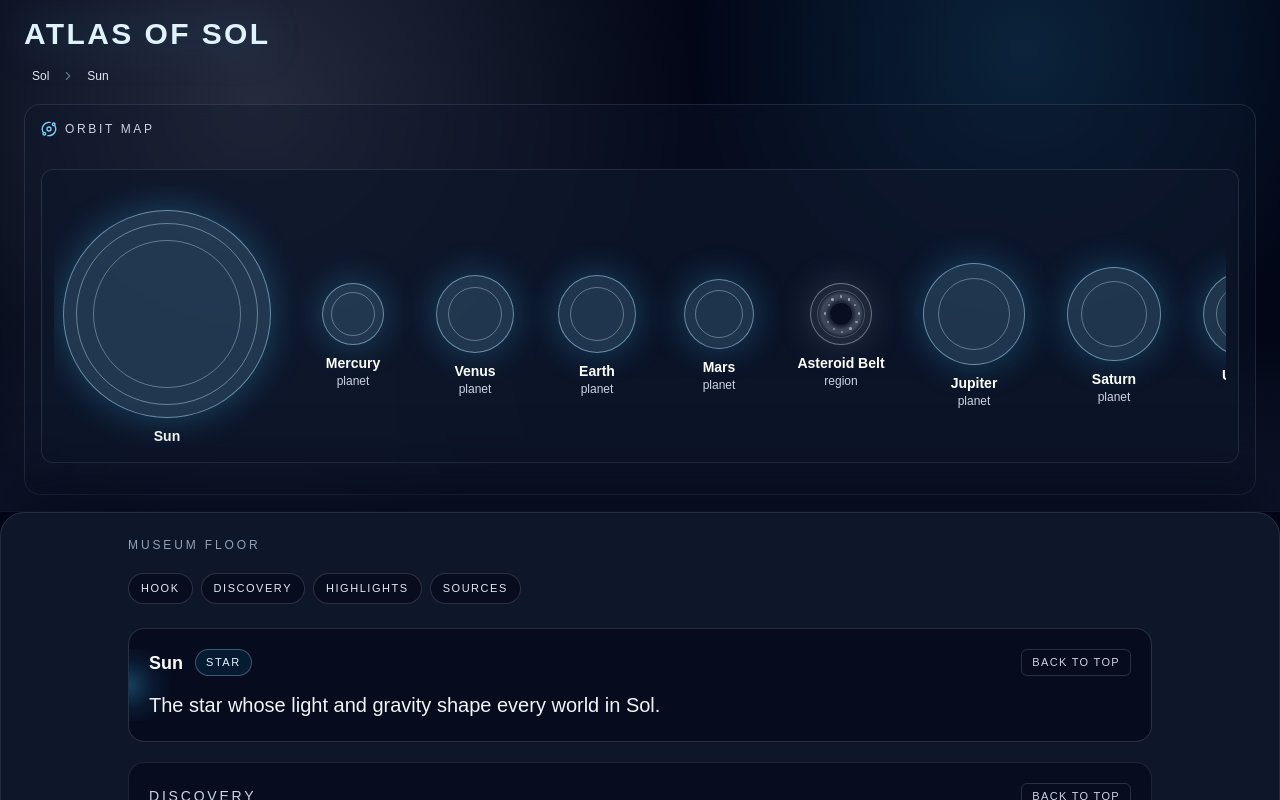
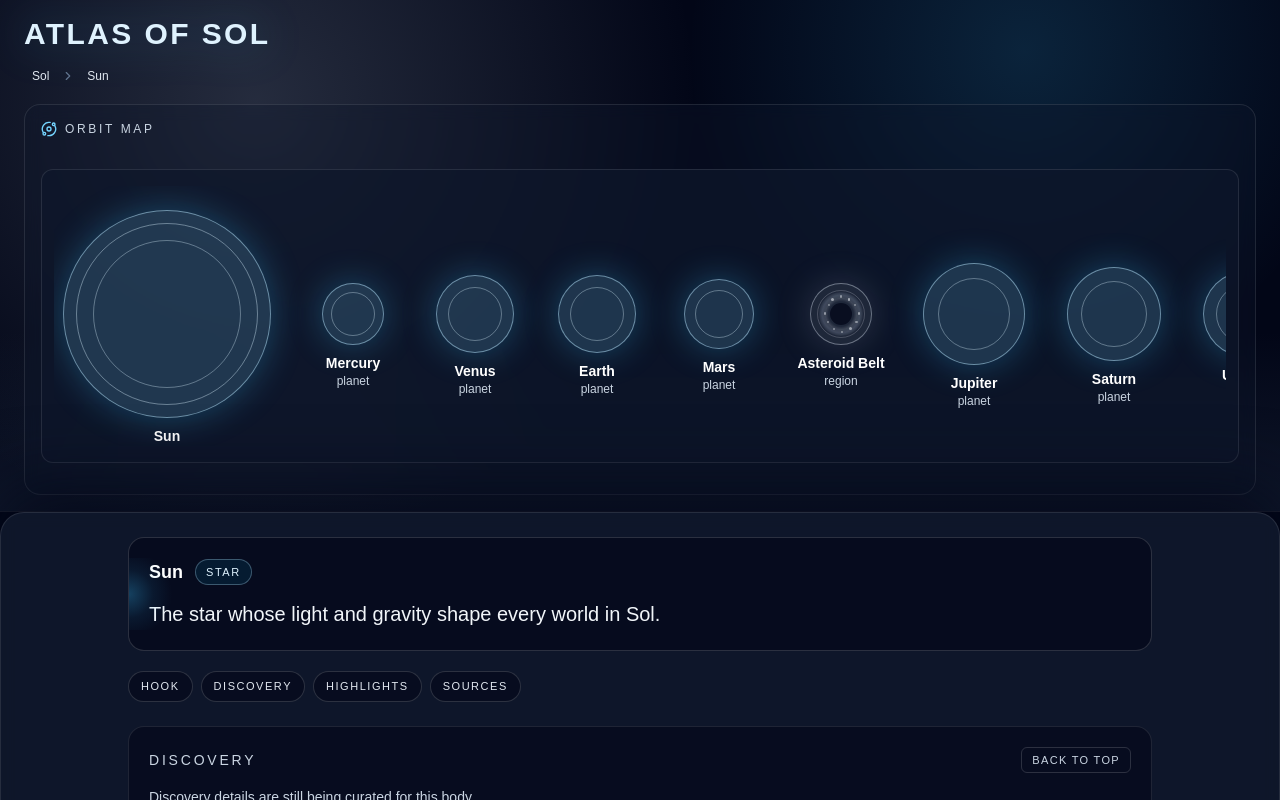
Before and after one commit to a-steltz/Atlas-Of-Sol, a Next.js app: page / in a window 1280 px wide. Both pictures are taken after a click on the button 167 px from the left and 314 px from the top of the page. Shown: the top 800 px of the page. Built offline with nearby package versions, Linux system fonts and the light colour scheme.

Commit message:
New Title card containing title + hook

```diff
--- a/agentMemory/2026-02-28-1818-museum-floor-moon-ui-pass.md
+++ b/agentMemory/2026-02-28-1818-museum-floor-moon-ui-pass.md
@@ -8,6 +8,7 @@
 - Moved all "Back to Top" links into each card header row using flex + `justify-between` to keep actions aligned with section titles.
 - Applied Hook emphasis pass: increased hook typography, added a subtle left-side glow, and added a small "Curiosity Hook" label.
 - Removed the "Curiosity Hook" label from the Hook card while retaining the larger hook typography and subtle left glow styling.
+- Reworked section structure so the Hook card acts as the top title anchor: removed visible "Museum Floor" label, kept an `sr-only` heading, moved TOC pills below Hook, removed Hook-card back link, and retargeted all other back links to `#museum-hook`.
 
 ## Decisions Locked
 - Museum Floor no longer renders `curationScore` or `size` in visitor-facing detail content.
@@ -42,6 +43,9 @@
 - `npx prettier --write src/app/_components/atlas-map-shell.tsx` (post hook-label removal) - pass.
 - `npm run lint` (post hook-label removal) - pass.
 - `npm run typecheck` (post hook-label removal) - pass.
+- `npx prettier --write src/app/_components/atlas-map-shell.tsx` (post hook-title-card restructuring) - pass.
+- `npm run lint` (post hook-title-card restructuring) - pass.
+- `npm run typecheck` (post hook-title-card restructuring) - pass.
 
 ## Open Questions
 - Should optional sections with no data (for bodies with sparse payloads) be hidden entirely instead of showing “still being curated” placeholder text?
--- a/src/app/_components/atlas-map-shell.tsx
+++ b/src/app/_components/atlas-map-shell.tsx
@@ -253,30 +253,11 @@ export default function AtlasMapShell({ systems, bodies, childrenByParentId }: A
             </section>
 
             <section className="relative z-10 min-h-[126svh] rounded-t-3xl border border-white/10 bg-slate-900/96 px-4 pb-20 pt-6 shadow-[0_-24px_70px_rgba(2,6,23,0.78)] backdrop-blur sm:px-8">
-                <div className="mx-auto flex w-full max-w-5xl flex-col gap-5" id="museum-floor-top">
-                    <p className="text-xs tracking-[0.24em] text-slate-400 uppercase">
-                        Museum Floor
-                    </p>
+                <div className="mx-auto flex w-full max-w-5xl flex-col gap-5">
+                    <h2 className="sr-only">Museum Floor</h2>
 
                     {anchorBody ? (
                         <>
-                            {jumpLinks.length > 0 ? (
-                                <nav
-                                    aria-label="Museum floor sections"
-                                    className="orbit-lane-scrollbar -mx-1 flex gap-2 overflow-x-auto px-1 pb-1"
-                                >
-                                    {jumpLinks.map((link) => (
-                                        <a
-                                            className="whitespace-nowrap rounded-full border border-white/15 bg-slate-950/55 px-3 py-1.5 text-[11px] tracking-[0.14em] text-slate-200 uppercase transition hover:border-sky-300/50 hover:text-white"
-                                            href={`#${link.id}`}
-                                            key={link.id}
-                                        >
-                                            {link.label}
-                                        </a>
-                                    ))}
-                                </nav>
-                            ) : null}
-
                             <article
                                 className="relative scroll-mt-20 overflow-hidden rounded-2xl border border-white/15 bg-slate-950/60 p-5"
                                 id="museum-hook"
@@ -294,12 +275,28 @@ export default function AtlasMapShell({ systems, bodies, childrenByParentId }: A
                                             {formatBodyTypeLabel(anchorBody.type)}
                                         </span>
                                     </div>
-                                    <BackToTopLink />
                                 </div>
                                 <p className="mt-3 text-lg leading-8 font-medium text-slate-100 md:text-xl">
                                     {anchorBody.hook}
                                 </p>
                             </article>
+
+                            {jumpLinks.length > 0 ? (
+                                <nav
+                                    aria-label="Museum floor sections"
+                                    className="orbit-lane-scrollbar -mx-1 flex gap-2 overflow-x-auto px-1 pb-1"
+                                >
+                                    {jumpLinks.map((link) => (
+                                        <a
+                                            className="whitespace-nowrap rounded-full border border-white/15 bg-slate-950/55 px-3 py-1.5 text-[11px] tracking-[0.14em] text-slate-200 uppercase transition hover:border-sky-300/50 hover:text-white"
+                                            href={`#${link.id}`}
+                                            key={link.id}
+                                        >
+                                            {link.label}
+                                        </a>
+                                    ))}
+                                </nav>
+                            ) : null}
 
                             <article
                                 className="scroll-mt-20 rounded-2xl border border-white/10 bg-slate-950/55 p-5"
@@ -639,7 +636,7 @@ function BackToTopLink() {
     return (
         <a
             className="rounded-md border border-white/15 px-2.5 py-1 text-[11px] tracking-[0.12em] text-slate-300 uppercase transition hover:border-sky-300/45 hover:text-sky-100"
-            href="#museum-floor-top"
+            href="#museum-hook"
         >
             Back to Top
         </a>
```
